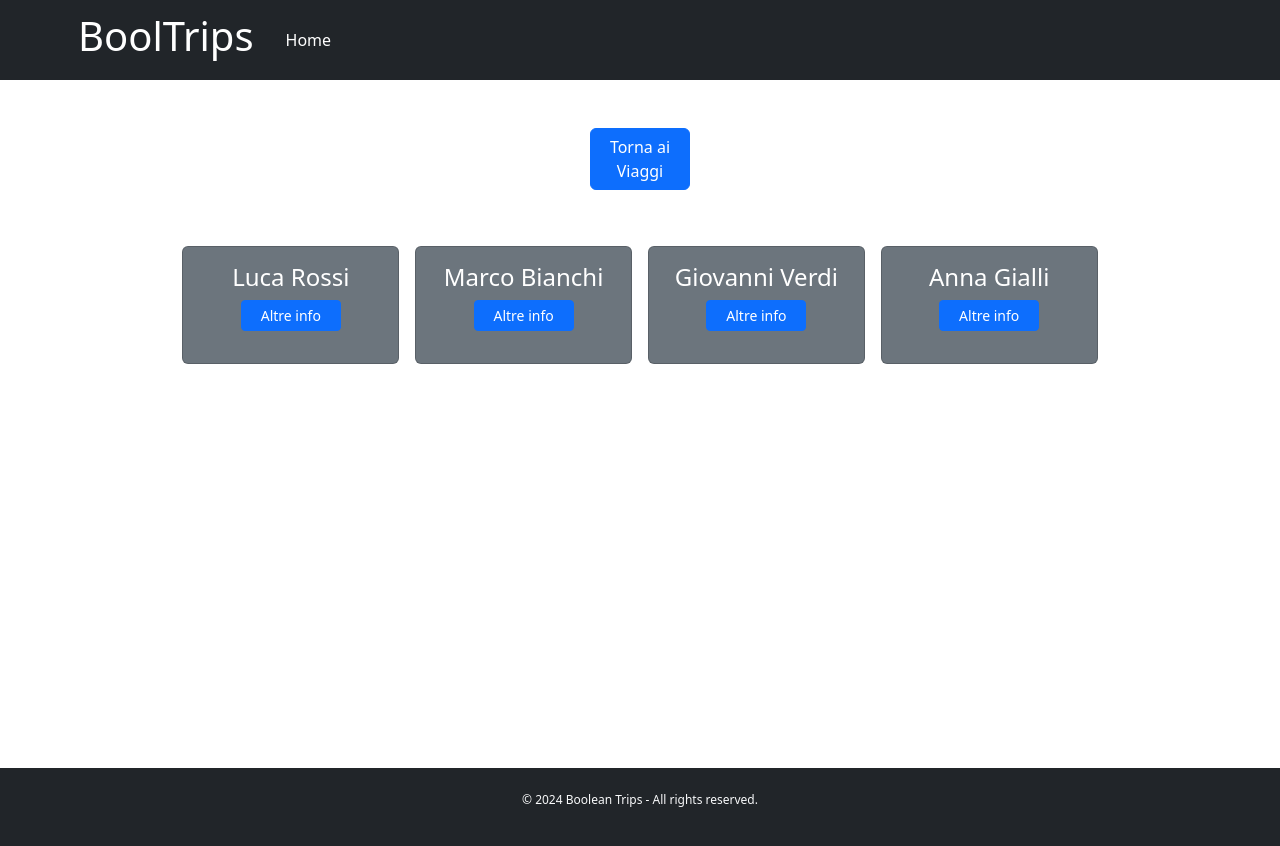
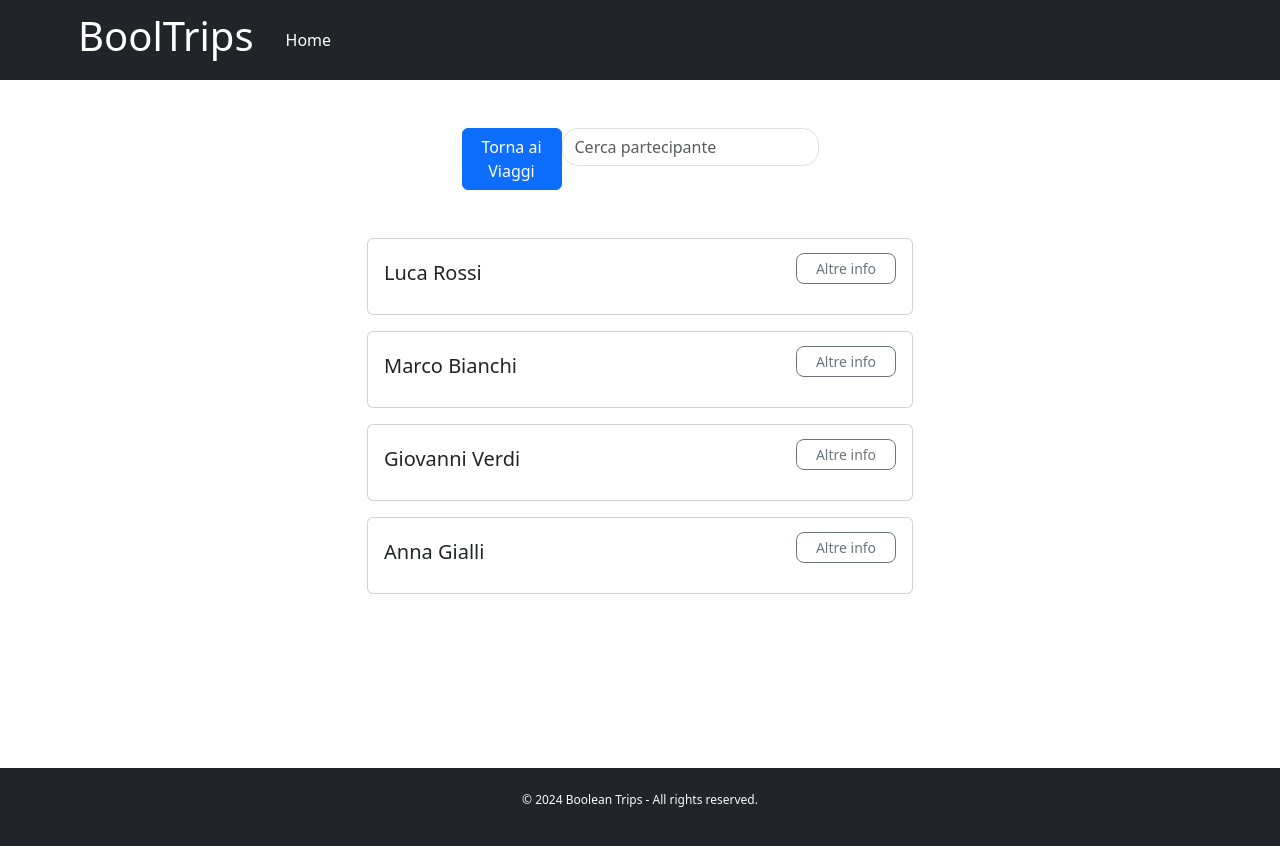
Before and after one commit to massimopallera/goloso-progetto-incredibile, a React (Vite) app: page /trips/V001 in a window 1280 px wide. Built offline with nearby package versions, Linux system fonts and the light colour scheme.

Commit message:
edit card tour

```diff
--- a/src/components/CardTour.jsx
+++ b/src/components/CardTour.jsx
@@ -1,11 +1,6 @@
 import { Link } from "react-router-dom"
-import viaggi from "../database/viaggi"
-
-
 
 export default function CardTour({ filteredTrips }) {
-
-
 
     return (
         <div className="container table d-flex flex-column gap-2 ">
@@ -25,7 +20,7 @@ export default function CardTour({ filteredTrips }) {
 
                         <Link to={`/trips/${viaggio.id}`}>
                             <button
-                                className='btn btn-outline-secondary btn-sm rounded-4'>
+                                className='btn btn-outline-secondary btn-sm rounded-3'>
                                 Trip details
                             </button>
                         </Link>
--- a/src/pages/SingleTrip.jsx
+++ b/src/pages/SingleTrip.jsx
@@ -1,10 +1,8 @@
+import { useState, useEffect } from "react"
+import { useParams } from "react-router-dom"
+import { NavLink } from "react-router-dom"
 import visitatori from "../database/visitatori"
-// import { useNavigate } from "react-router-dom"
-import { NavLink } from "react-router-dom"
-import { useParams } from "react-router-dom"
 import SinglePartecipant from "./SinglePartecipant"
-import { useState } from "react"
-import { Button } from "bootstrap"
 
 const initial = {
     nome: '',
@@ -16,11 +14,15 @@ const initial = {
 export default function SingleTrip() {
     const { id } = useParams()
     const [client, setClient] = useState(initial)
-
-    // const navigate = useNavigate()
+    const [search, setSearch] = useState('')
 
     // filtred client
-    const filtredClient = visitatori.filter(element => element.codiceViaggio.toLowerCase() === id.toLowerCase());
+    const filteredClient = visitatori.filter(element => element.codiceViaggio.toLowerCase() === id.toLowerCase());
+    const [filteredPartecipant, setFilteredPartecipant] = useState(filteredClient)
+
+    useEffect(() => {
+        setFilteredPartecipant(filteredClient.filter(visitatore => visitatore.nome.toLowerCase().includes(search.toLowerCase()) || visitatore.cognome.toLowerCase().includes(search.toLowerCase())))
+    }, [search])
 
     function handleOverlay(id) {
         const overlayEl = document.querySelector('#overlay')
@@ -34,7 +36,6 @@ export default function SingleTrip() {
     }
 
     function closeOverlay() {
-
         const overlayEl = document.querySelector('#overlay')
         overlayEl.classList.add('d-none')
     }
@@ -45,6 +46,20 @@ export default function SingleTrip() {
                 <NavLink to='/'>
                     <button className="btn btn-primary">Torna ai Viaggi</button>
                 </NavLink>
+
+                {/* search bar */}
+                <div className="searchBar">
+                    <form className="d-flex mb-3" role="search">
+                        <input
+                            className="form-control rounded-4"
+                            type="search"
+                            placeholder="Cerca partecipante"
+                            aria-label="Search"
+                            value={search}
+                            onChange={(e) => setSearch(e.target.value)}
+                        />
+                    </form>
+                </div>
             </div>
 
             {/* overlay */}
@@ -54,13 +69,27 @@ export default function SingleTrip() {
 
             {/* clients */}
             <div className="container">
-                <div className="row row-cols-1 row-cols-sm-3 row-cols-md-5 flex-wrap gap-3 justify-content-center m-3">
+                <div className="row row-cols-1 row-cols-md-2 justify-content-center gap-3">
 
-                    {filtredClient.map(visitatore => (
-                        <div className="card col g-2 p-3 d-flex align-middle justify-content-between bg-secondary text-white" key={visitatore.id}>
-                            <h4 className="text-center ">{visitatore.nome} {visitatore.cognome}</h4>
-                            <div className="d-flex justify-content-center">
-                                <button onClick={() => (handleOverlay(visitatore.id))} className="btn btn-primary btn-sm mb-3"> Altre info</button>
+                    {filteredPartecipant.map(visitatore => (
+                        <div className="col" key={visitatore.id}>
+                            <div className="card">
+                                <div
+                                    className="card-body d-flex align-items-center justify-content-between"
+                                    style={{ height: '75px', verticalAlign: 'middle' }}
+                                >
+                                    <div>
+                                        <h5 className="card-title">{visitatore.nome} {visitatore.cognome}</h5>
+                                    </div>
+                                    <div>
+
+                                        <button
+                                            onClick={() => (handleOverlay(visitatore.id))}
+                                            className="btn btn-outline-secondary btn-sm rounded-3 mb-3"
+                                        > Altre info</button>
+                                    </div>
+
+                                </div>
                             </div>
                         </div>
                     ))}
```
Also changed, not shown: src/pages/HomePage.jsx (+4 -4 lines).
